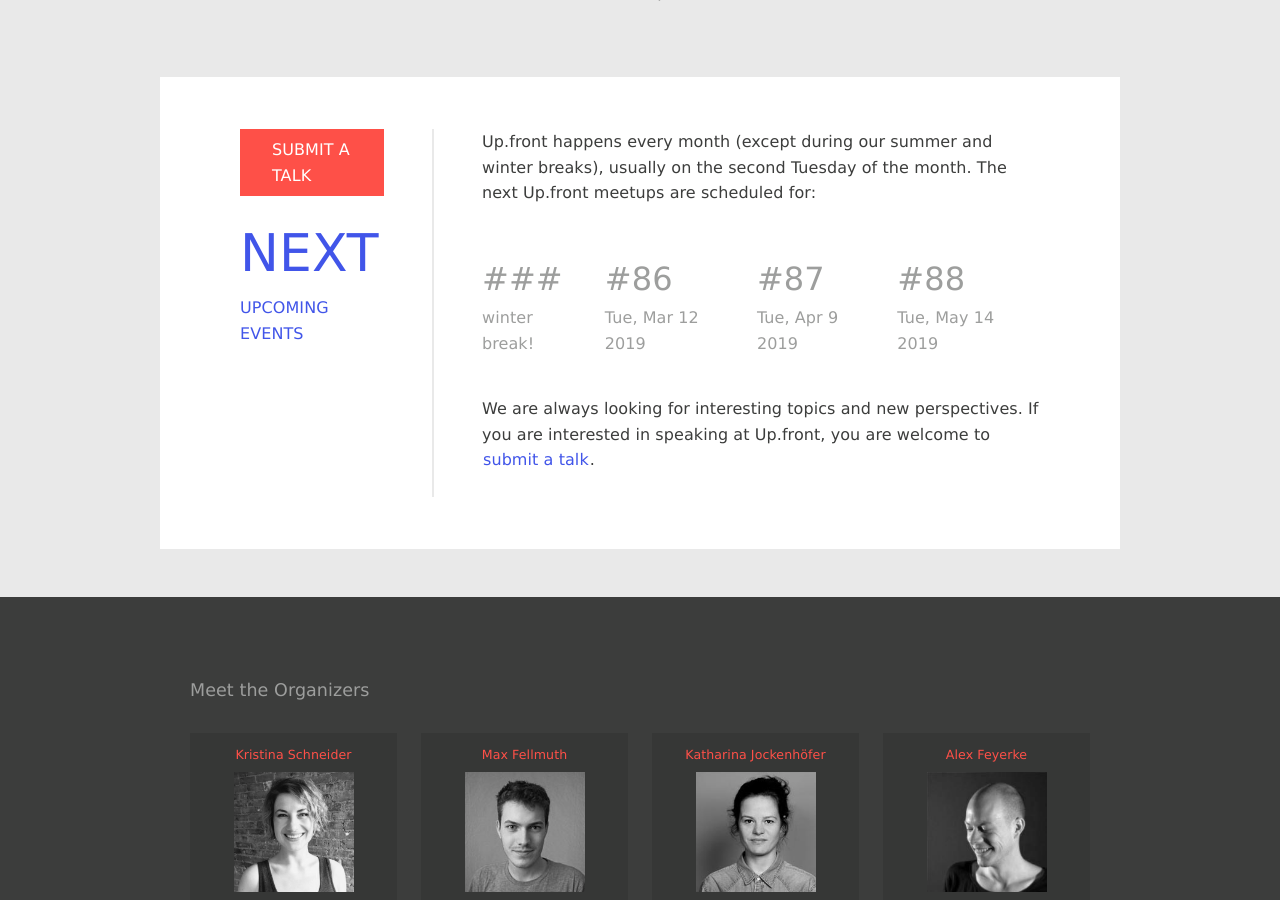
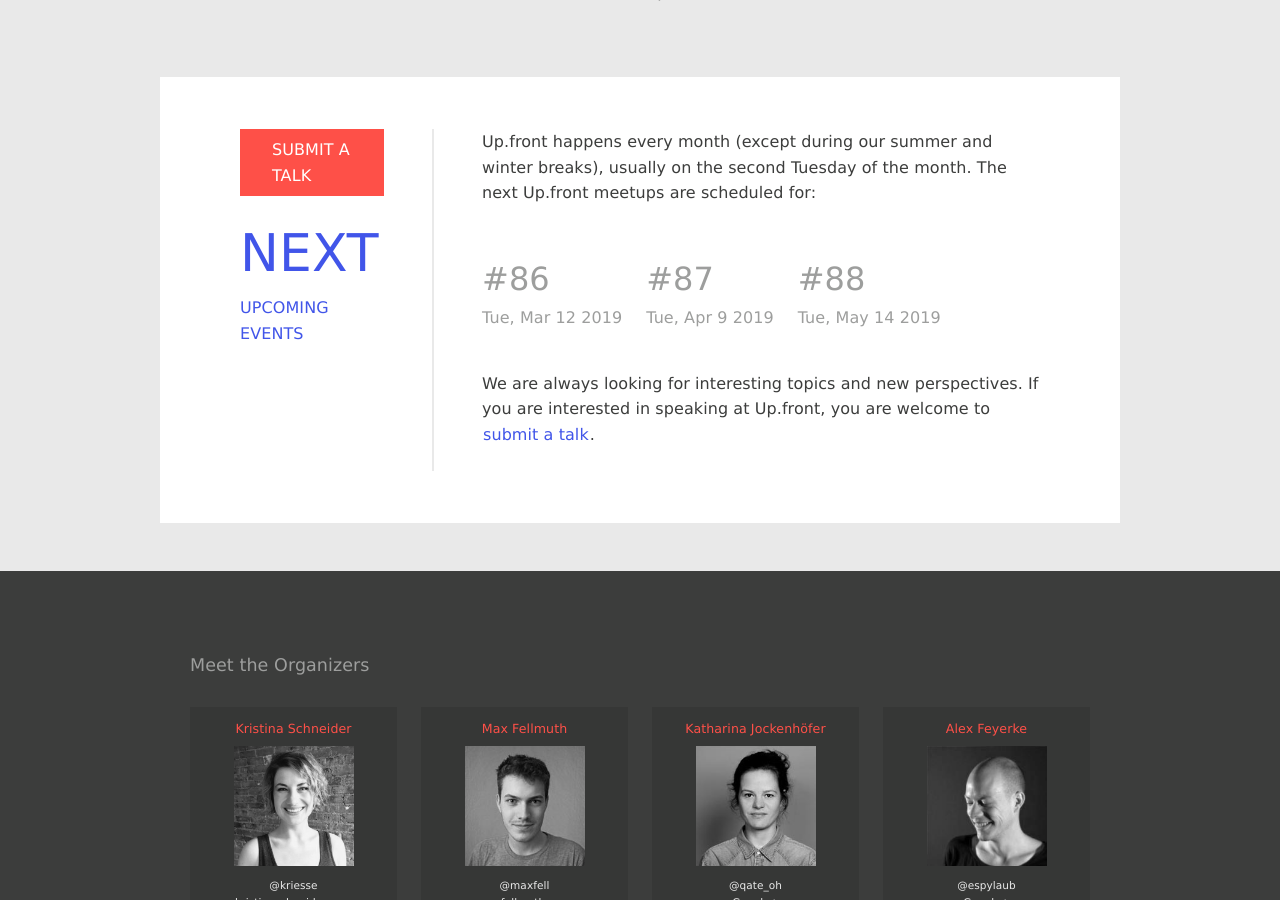
Before and after one commit to upfrontug/upfrontug.github.io, a Jekyll site: the page built from index.html, in a window 1280 px wide and 900 px high, scrolled down 3163 px. Built offline with Jekyll 4.4.1, drawn with Linux system fonts in a browser that asks for light colours; a script that is not in the unit is left out.

Commit message:
Update list-of-upcoming-events.html

```diff
--- a/_includes/list-of-upcoming-events.html
+++ b/_includes/list-of-upcoming-events.html
@@ -2,10 +2,6 @@
   Up.front happens every month (except during our summer and winter breaks), usually on the second Tuesday of the month. The next Up.front meetups are scheduled for:
 </p>
 <ul class="list-next-events">
-  <li>
-    <span>###</span>
-    winter break!
-  </li>
   <li>
     <span>#86</span>
     Tue, Mar 12 2019
```
